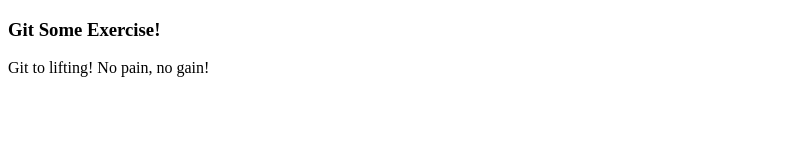
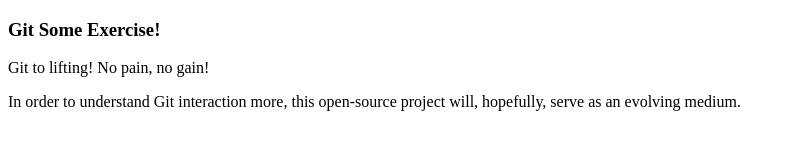
Before and after one commit to mainHoots/GitSomeExercise, a plain HTML site: page index.html in a window 1280 px wide. Shown: the whole page, without its empty margins (0-795 px from the left). Drawn offline with Linux system fonts and the light colour scheme.

Commit message:
Added additional text

```diff
--- a/index.html
+++ b/index.html
@@ -15,5 +15,9 @@
         <p>Git to lifting!  No pain, no gain!</p>
     </div>
 
+    <div>
+        <p>In order to understand Git interaction more, this open-source project will, hopefully, serve as an evolving medium.</p>
+    </div>
+
 </body>
 </html>
```
